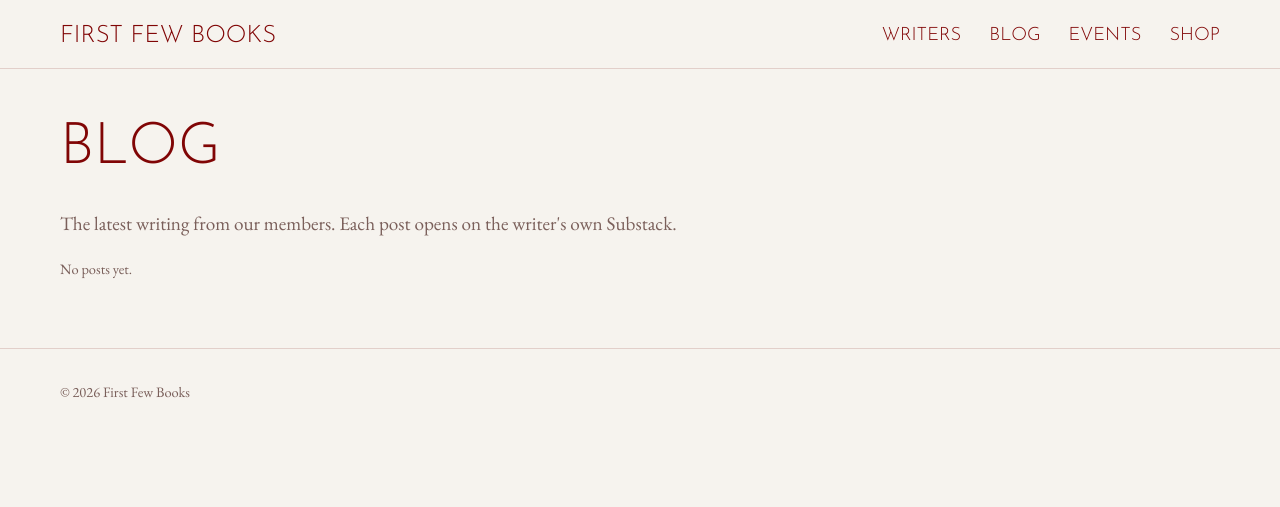
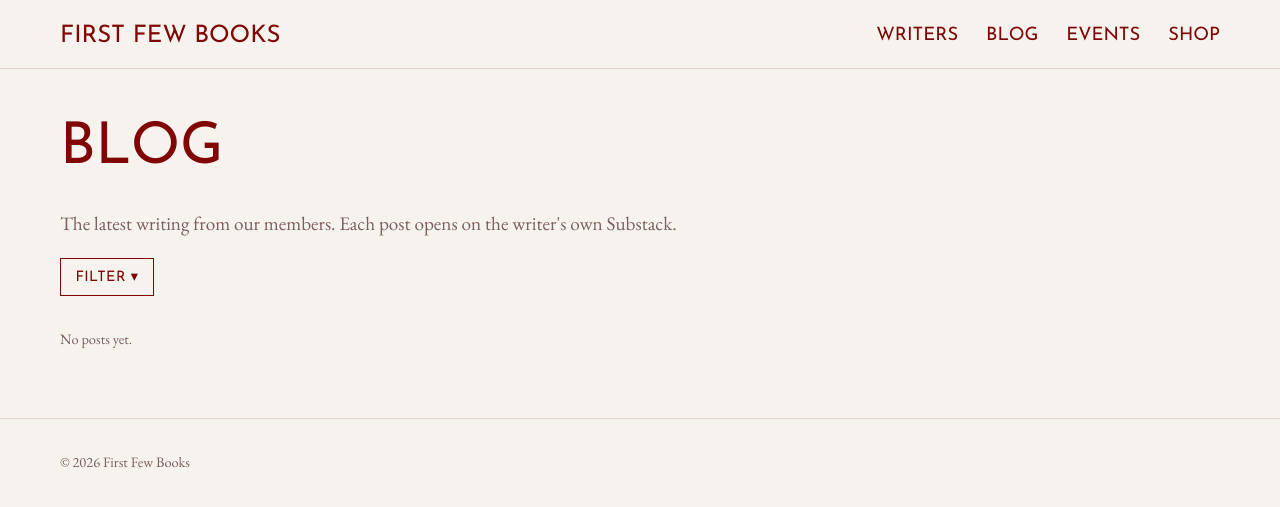
Before and after one commit to nelepope/firstfewbooks, a Jekyll site: the page built from blog/index.html, in a window 1280 px wide. Shown: the top 507 px of the page. Built offline with Jekyll 4.4.1, drawn with Linux system fonts in a browser that asks for light colours.

Commit message:
Writer filter on the blog page; names over pictures; Josefin Sans Regular
Co-Authored-By: Claude Opus 5.5 <noreply@anthropic.com>

```diff
--- a/_layouts/default.html
+++ b/_layouts/default.html
@@ -9,7 +9,7 @@
   <link rel="canonical" href="{{ page.url | absolute_url }}">
   <link rel="preconnect" href="https://fonts.googleapis.com">
   <link rel="preconnect" href="https://fonts.gstatic.com" crossorigin>
-  <link href="https://fonts.googleapis.com/css2?family=EB+Garamond:ital,wght@0,400;0,500;1,400&family=Josefin+Sans:ital,wght@0,300;1,300&display=swap" rel="stylesheet">
+  <link href="https://fonts.googleapis.com/css2?family=EB+Garamond:ital,wght@0,400;0,500;1,400&family=Josefin+Sans:ital,wght@0,400;1,400&display=swap" rel="stylesheet">
   <link rel="stylesheet" href="{{ '/assets/css/style.css' | relative_url }}?v={{ site.time | date: '%s' }}">
 </head>
 <body>
--- a/assets/css/style.css
+++ b/assets/css/style.css
@@ -26,7 +26,7 @@ body {
 
 h1, h2 {
   font-family: var(--font-display);
-  font-weight: 300;
+  font-weight: 400;
   text-transform: uppercase;
   color: var(--accent);
   line-height: 1.1;
@@ -56,9 +56,9 @@ main > .wrap:first-child { padding-top: 48px; }
 .logo { transition: opacity .25s, visibility .25s; }
 .title-visible .logo { opacity: 0; visibility: hidden; }
 .header-inner { display: flex; align-items: center; justify-content: space-between; height: 68px; }
-.logo { font-family: var(--font-display); font-size: 1.5rem; font-weight: 300; text-transform: uppercase; color: var(--accent); text-decoration: none; padding-top: .2em; }
+.logo { font-family: var(--font-display); font-size: 1.5rem; font-weight: 400; text-transform: uppercase; color: var(--accent); text-decoration: none; padding-top: .2em; }
 .site-nav { display: flex; gap: 28px; }
-.site-nav a { font-family: var(--font-display); font-weight: 300; font-size: 1.15rem; text-transform: uppercase; color: var(--accent); text-decoration: none; padding-top: .2em; }
+.site-nav a { font-family: var(--font-display); font-weight: 400; font-size: 1.15rem; text-transform: uppercase; color: var(--accent); text-decoration: none; padding-top: .2em; }
 .site-nav a:hover, .site-nav a[aria-current] { color: var(--accent); }
 .nav-toggle, .nav-toggle-label { display: none; }
 
@@ -97,8 +97,8 @@ main > .wrap:first-child { padding-top: 48px; }
 .hero { padding: calc(64 * var(--u)) 0 0; }
 .hero .wrap { max-width: 1200px; }
 .hero-title {
-  font-size: calc(165 * var(--u));
-  font-weight: 300;
+  font-size: calc(161.5 * var(--u));
+  font-weight: 400;
   line-height: 1; letter-spacing: -.13em; white-space: nowrap;
   margin: 0 0 calc(3 * var(--u)) -.113em;
 }
@@ -118,7 +118,7 @@ main > .wrap:first-child { padding-top: 48px; }
 
 .rule-heading {
   display: flex; align-items: center; gap: 12px;
-  font-weight: 300; letter-spacing: -.1em;
+  font-weight: 400; letter-spacing: -.1em;
   font-size: max(1.5rem, calc(34 * var(--u))); margin: 0 0 28px -.1em;
 }
 .rule-heading::after { content: ""; flex: 1; height: 1px; background: var(--rule); margin-right: calc(52 * var(--u)); }
@@ -150,7 +150,7 @@ main > .wrap:first-child { padding-top: 48px; }
 .post-image { display: block; width: 100%; aspect-ratio: 16 / 9; object-fit: cover; margin-bottom: 16px; background: var(--cover); }
 /* Dates, authors and event details: small Josefin capitals, like the nav. */
 .post-card .meta, .event .meta {
-  font-family: var(--font-display); font-weight: 300; text-transform: uppercase; letter-spacing: .02em;
+  font-family: var(--font-display); font-weight: 400; text-transform: uppercase; letter-spacing: .02em;
   font-size: .8rem; color: var(--accent); opacity: .75; margin: 0 0 .7em;
 }
 .post-card .meta a, .event .meta a { text-decoration: none; }
@@ -169,7 +169,7 @@ main > .wrap:first-child { padding-top: 48px; }
 .avatar-lg { width: 120px; height: 120px; }
 .avatar-initials {
   display: flex; align-items: center; justify-content: center;
-  background: var(--cover); color: var(--accent); font-family: var(--font-display); font-weight: 300;
+  background: var(--cover); color: var(--accent); font-family: var(--font-display); font-weight: 400;
 }
 .avatar-lg.avatar-initials { font-size: 2.4rem; }
 
@@ -178,7 +178,7 @@ main > .wrap:first-child { padding-top: 48px; }
 .member-card-photo { display: block; width: 100%; aspect-ratio: 1 / 1; object-fit: cover; margin-bottom: 12px; }
 .member-card-initials {
   display: flex; align-items: center; justify-content: center; aspect-ratio: 1 / 1; margin-bottom: 12px;
-  background: var(--cover); color: var(--accent); font-family: var(--font-display); font-weight: 300; font-size: 3rem;
+  background: var(--cover); color: var(--accent); font-family: var(--font-display); font-weight: 400; font-size: 3rem;
 }
 .member-card h3 { margin: 0; }
 .member-card:hover h3 { color: var(--accent); }
@@ -198,7 +198,7 @@ main > .wrap:first-child { padding-top: 48px; }
 /* Books */
 .book-grid { display: grid; grid-template-columns: repeat(auto-fill, minmax(200px, 1fr)); gap: 32px; margin-top: 24px; }
 .book-card .cover { display: block; width: 100%; aspect-ratio: 2 / 3; object-fit: cover; border-radius: 4px; margin-bottom: 14px; box-shadow: 0 6px 18px rgba(0,0,0,.12); }
-.book-card .cover-placeholder { display: flex; align-items: center; justify-content: center; padding: 20px; background: var(--cover); text-align: center; font-family: var(--font-display); font-weight: 300; text-transform: uppercase; color: var(--accent); font-size: 1.3rem; line-height: 1.2; }
+.book-card .cover-placeholder { display: flex; align-items: center; justify-content: center; padding: 20px; background: var(--cover); text-align: center; font-family: var(--font-display); font-weight: 400; text-transform: uppercase; color: var(--accent); font-size: 1.3rem; line-height: 1.2; }
 .book-card h3 { margin-bottom: .2em; }
 .book-card p { font-size: .95rem; }
 .book-card .button { margin-top: 4px; font-size: .9rem; padding: 8px 16px; }
@@ -211,7 +211,7 @@ main > .wrap:first-child { padding-top: 48px; }
   .book-card .cover-placeholder { font-size: 1rem; }
 }
 
-.coming-soon { font-family: var(--font-display); font-weight: 300; font-style: italic; text-transform: uppercase; letter-spacing: -.05em; color: var(--accent); font-size: clamp(1.6rem, 3vw, 2.4rem); margin: .5em 0 2em; }
+.coming-soon { font-family: var(--font-display); font-weight: 400; font-style: italic; text-transform: uppercase; letter-spacing: -.05em; color: var(--accent); font-size: clamp(1.6rem, 3vw, 2.4rem); margin: .5em 0 2em; }
 
 /* Writer profile: one row of posts, then their links */
 .post-row { grid-template-columns: repeat(3, 1fr); }
@@ -221,7 +221,7 @@ main > .wrap:first-child { padding-top: 48px; }
   display: flex; align-items: baseline; gap: 16px; padding: 14px 0;
   border-bottom: 1px solid var(--line); text-decoration: none; color: var(--accent);
 }
-.link-label { font-family: var(--font-display); font-weight: 300; text-transform: uppercase; letter-spacing: -.05em; font-size: 1.4rem; }
+.link-label { font-family: var(--font-display); font-weight: 400; text-transform: uppercase; letter-spacing: -.05em; font-size: 1.4rem; }
 .link-domain { color: var(--muted); font-size: 1rem; overflow-wrap: anywhere; }
 .link-arrow { margin-left: auto; font-size: 1.2rem; }
 .link-list a:hover .link-label { font-style: italic; }
@@ -230,7 +230,7 @@ main > .wrap:first-child { padding-top: 48px; }
 .event-list { list-style: none; padding: 0; margin: 0; }
 .event-list:empty { display: none; }
 .event { display: flex; gap: 32px; align-items: flex-start; padding: 24px 0; border-bottom: 1px solid var(--rule); }
-.event-date { flex: 0 0 72px; display: flex; flex-direction: column; align-items: center; color: var(--accent); font-family: var(--font-display); font-weight: 300; text-transform: uppercase; line-height: 1; }
+.event-date { flex: 0 0 72px; display: flex; flex-direction: column; align-items: center; color: var(--accent); font-family: var(--font-display); font-weight: 400; text-transform: uppercase; line-height: 1; }
 .event-day { font-size: 3rem; letter-spacing: -.05em; }
 .event-month { font-size: .9rem; letter-spacing: .05em; margin-top: 6px; }
 .event h3 { margin: .15em 0 .35em; color: var(--accent); font-size: 1.35rem; line-height: 1.2; }
@@ -247,10 +247,30 @@ main > .wrap:first-child { padding-top: 48px; }
 
 /* Writer's name on post cards: a small red label */
 .post-author { margin: 0 0 .6em; line-height: 1; }
+/* With a picture, the name sits on its top-left corner. */
+.post-media { position: relative; }
+.post-media.has-image .post-author { position: absolute; top: 0; left: 0; margin: 0; }
 .post-author a {
   display: inline-block; padding: .4em .6em .25em; background: var(--accent); color: var(--bg);
-  font-family: var(--font-display); font-weight: 300; text-transform: uppercase; letter-spacing: .03em;
+  font-family: var(--font-display); font-weight: 400; text-transform: uppercase; letter-spacing: .03em;
   font-size: .8rem; text-decoration: none;
 }
 .post-author a:hover { font-style: italic; }
 .member .post-author { display: none; }
+
+/* Blog filter: a button that opens a list of writers */
+.filter { position: relative; display: inline-block; margin: 0 0 32px; z-index: 5; }
+.filter summary {
+  list-style: none; cursor: pointer; padding: .55em 1em .4em; border: 1px solid var(--accent); color: var(--accent);
+  font-family: var(--font-display); font-weight: 400; text-transform: uppercase; letter-spacing: .03em; font-size: .9rem;
+}
+.filter summary::-webkit-details-marker { display: none; }
+.filter summary::after { content: " ▾"; }
+.filter[open] summary, .filter summary:hover { background: var(--accent); color: var(--bg); }
+.filter ul { position: absolute; top: 100%; left: 0; min-width: 100%; list-style: none; margin: 4px 0 0; padding: 6px 0; background: var(--bg); border: 1px solid var(--accent); white-space: nowrap; }
+.filter button {
+  display: block; width: 100%; text-align: left; padding: .5em 1em .35em; border: 0; background: none; cursor: pointer; color: var(--accent);
+  font-family: var(--font-display); font-weight: 400; text-transform: uppercase; letter-spacing: .03em; font-size: .9rem;
+}
+.filter button:hover, .filter button[aria-pressed="true"] { font-style: italic; background: var(--cover); }
+.post-card[hidden] { display: none; }
--- a/blog/index.html
+++ b/blog/index.html
@@ -2,9 +2,22 @@
 layout: default
 title: Blog
 ---
+{% assign writers = site.members | sort: "name" %}
 <div class="wrap">
   <h1>Blog</h1>
   <p class="lede">The latest writing from our members. Each post opens on the writer's own Substack.</p>
+
+  <details class="filter" id="writer-filter">
+    <summary>Filter<span class="filter-current"></span></summary>
+    <ul>
+      <li><button type="button" data-writer="">All writers</button></li>
+      {% for writer in writers %}
+        {% assign count = site.data.feed | where: "author", writer.slug | size %}
+        {% if count > 0 %}<li><button type="button" data-writer="{{ writer.slug }}">{{ writer.name }}</button></li>{% endif %}
+      {% endfor %}
+    </ul>
+  </details>
+
   <div class="post-grid">
     {% for post in site.data.feed %}
       {% include post-card.html post=post %}
@@ -13,3 +26,29 @@ title: Blog
     {% endfor %}
   </div>
 </div>
+
+<script>
+  // Show only one writer's posts; the choice is kept in the address (?writer=...) so it can be shared.
+  (function () {
+    var filter = document.getElementById('writer-filter');
+    var label = filter.querySelector('.filter-current');
+    var cards = document.querySelectorAll('.post-grid .post-card');
+    function show(writer) {
+      cards.forEach(function (card) { card.hidden = writer && card.dataset.writer !== writer; });
+      filter.querySelectorAll('button').forEach(function (b) {
+        var on = b.dataset.writer === writer;
+        b.setAttribute('aria-pressed', on);
+        if (on) label.textContent = writer ? ': ' + b.textContent : '';
+      });
+    }
+    filter.addEventListener('click', function (event) {
+      var button = event.target.closest('button');
+      if (!button) return;
+      var writer = button.dataset.writer;
+      show(writer);
+      filter.open = false;
+      history.replaceState(null, '', writer ? '?writer=' + writer : location.pathname);
+    });
+    show(new URLSearchParams(location.search).get('writer') || '');
+  })();
+</script>
```
Also changed, not shown: _includes/post-card.html (+5 -5 lines).
